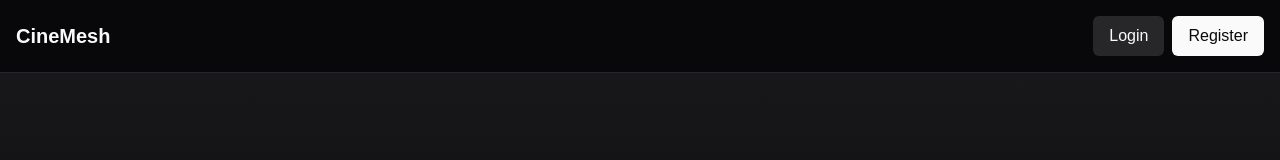
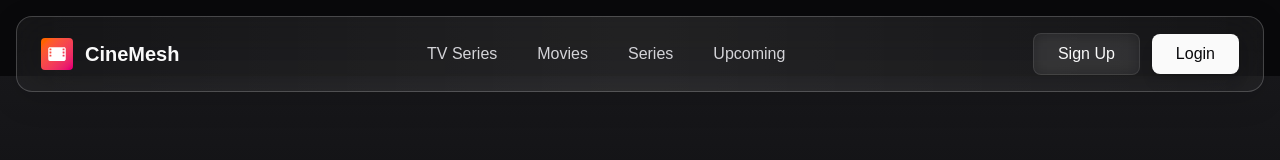
Before and after one commit to Ponloe/cinemesh-frontend, a Next.js app: page / in a window 1280 px wide. Shown: the top 160 px of the page. Built offline with nearby package versions, Linux system fonts and the light colour scheme.

Commit message:
liquid glass navbar

```diff
--- a/components/header.tsx
+++ b/components/header.tsx
@@ -2,27 +2,64 @@ import Link from "next/link";
 
 export function Header() {
   return (
-    <header className="sticky top-0 z-50 border-b border-zinc-800 bg-zinc-950/80 backdrop-blur-md">
-      <div className="container mx-auto px-4 py-4">
-        <div className="flex items-center justify-between">
-          <div className="flex items-center gap-2">
-            {/* <div className="flex h-8 w-8 items-center justify-center rounded bg-gradient-to-br from-orange-500 to-pink-600">
-              <span className="text-lg font-bold text-white">C</span>
-            </div> */}
-            <Link href="/">
-            <h1 className="text-xl font-bold text-zinc-50">CineMesh</h1>
-            </Link>
-          </div>
-          <div className="flex items-center gap-4">
-            <div className="flex gap-2">
-              <Link href="/login">
-                <button className="bg-zinc-800 text-zinc-50 px-4 py-2 rounded-md font-medium hover:bg-zinc-700 focus:outline-none focus:ring-2 focus:ring-zinc-500">
-                  Login
+    <header className="sticky top-4 z-50 mx-4">
+      <div className="sticky container mx-auto rounded-2xl bg-linear-to-r from-white/5 via-white/10 to-white/5 dark:from-black/5 dark:via-black/10 dark:to-black/5 backdrop-blur-xl border border-white/20 dark:border-white/10 shadow-[0_8px_32px_0_rgba(0,0,0,0.12)]">
+        <div className="px-6 py-4">
+          <div className="flex items-center justify-between">
+            <div className="flex items-center gap-3">
+              <Link
+                href="/"
+                className="flex items-center gap-3 transition-transform hover:scale-105"
+              >
+                <div className="flex h-8 w-8 items-center justify-center rounded bg-linear-to-br from-orange-500 to-pink-600">
+                  <svg xmlns="http://www.w3.org/2000/svg" viewBox="0 0 24 24" fill="currentColor" className="w-5 h-5 text-white">
+                    <path fillRule="evenodd" d="M1.5 5.625c0-1.036.84-1.875 1.875-1.875h17.25c1.035 0 1.875.84 1.875 1.875v12.75c0 1.035-.84 1.875-1.875 1.875H3.375A1.875 1.875 0 011.5 18.375V5.625zm1.5 0v1.5c0 .207.168.375.375.375h1.5a.375.375 0 00.375-.375v-1.5a.375.375 0 00-.375-.375h-1.5A.375.375 0 003 5.625zm16.125-.375a.375.375 0 00-.375.375v1.5c0 .207.168.375.375.375h1.5A.375.375 0 0021 7.125v-1.5a.375.375 0 00-.375-.375h-1.5zM3 9.375c0-.207.168-.375.375-.375h1.5a.375.375 0 01.375.375v1.5a.375.375 0 01-.375.375h-1.5A.375.375 0 013 10.875v-1.5zm16.125-.375a.375.375 0 00-.375.375v1.5c0 .207.168.375.375.375h1.5a.375.375 0 00.375-.375v-1.5a.375.375 0 00-.375-.375h-1.5zM3 13.125c0-.207.168-.375.375-.375h1.5a.375.375 0 01.375.375v1.5a.375.375 0 01-.375.375h-1.5a.375.375 0 01-.375-.375v-1.5zm16.125-.375a.375.375 0 00-.375.375v1.5c0 .207.168.375.375.375h1.5a.375.375 0 00.375-.375v-1.5a.375.375 0 00-.375-.375h-1.5z" clipRule="evenodd"/>
+                  </svg>
+                </div>
+                <h1 className="text-xl font-bold text-zinc-50">CineMesh</h1>
+              </Link>
+            </div>
+
+            <nav className="hidden md:flex items-center gap-10">
+              <Link
+                href="/tv-series"
+                className="text-base font-medium text-zinc-300 hover:text-zinc-50 transition-colors relative group"
+              >
+                TV Series
+                <span className="absolute -bottom-1 left-0 w-0 h-0.5 bg-linear-to-r from-orange-500 to-pink-600 group-hover:w-full transition-all duration-300"></span>
+              </Link>
+              <Link
+                href="/movies"
+                className="text-base font-medium text-zinc-300 hover:text-zinc-50 transition-colors relative group"
+              >
+                Movies
+                <span className="absolute -bottom-1 left-0 w-0 h-0.5 bg-linear-to-r from-orange-500 to-pink-600 group-hover:w-full transition-all duration-300"></span>
+              </Link>
+              <Link
+                href="/series"
+                className="text-base font-medium text-zinc-300 hover:text-zinc-50 transition-colors relative group"
+              >
+                Series
+                <span className="absolute -bottom-1 left-0 w-0 h-0.5 bg-linear-to-r from-orange-500 to-pink-600 group-hover:w-full transition-all duration-300"></span>
+              </Link>
+              <Link
+                href="/upcoming"
+                className="text-base font-medium text-zinc-300 hover:text-zinc-50 transition-colors relative group"
+              >
+                Upcoming
+                <span className="absolute -bottom-1 left-0 w-0 h-0.5 bg-linear-to-r from-orange-500 to-pink-600 group-hover:w-full transition-all duration-300"></span>
+              </Link>
+            </nav>
+
+            <div className="flex items-center gap-3">
+              <Link href="/register">
+                <button className="bg-white/5 hover:bg-white/10 backdrop-blur-sm text-zinc-50 px-6 py-2 rounded-lg font-medium border border-white/10 hover:border-white/20 focus:outline-none focus:ring-2 focus:ring-zinc-500 transition-all duration-200">
+                  Sign Up
                 </button>
               </Link>
-              <Link href="/register">
-                <button className="bg-zinc-50 text-zinc-950 px-4 py-2 rounded-md font-medium hover:bg-zinc-200 focus:outline-none focus:ring-2 focus:ring-zinc-500">
-                  Register
+              <Link href="/login">
+                <button className="bg-zinc-50 hover:bg-white text-zinc-950 px-6 py-2 rounded-lg font-medium shadow-lg hover:shadow-xl focus:outline-none focus:ring-2 focus:ring-zinc-300 transition-all duration-200">
+                  Login
                 </button>
               </Link>
             </div>
```
